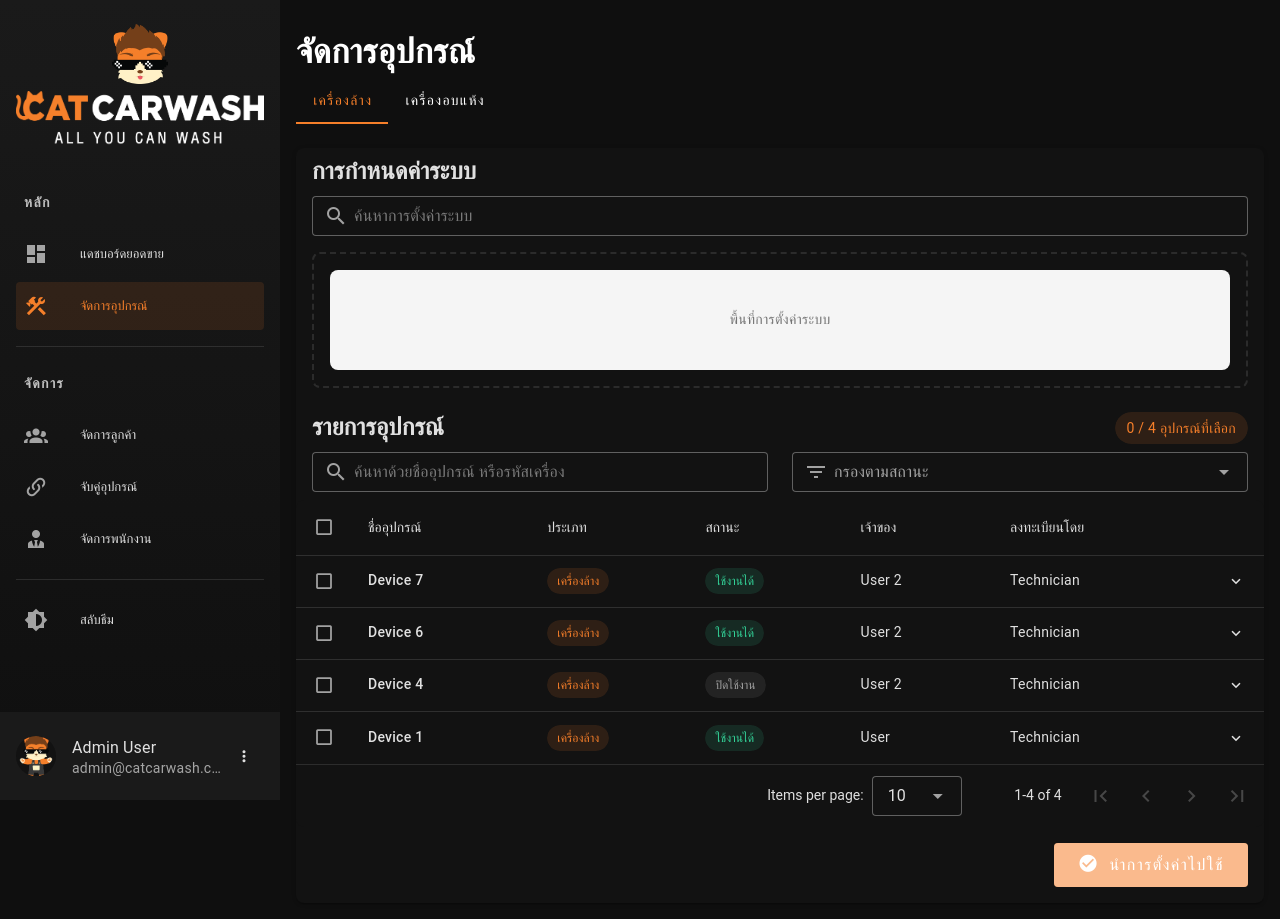
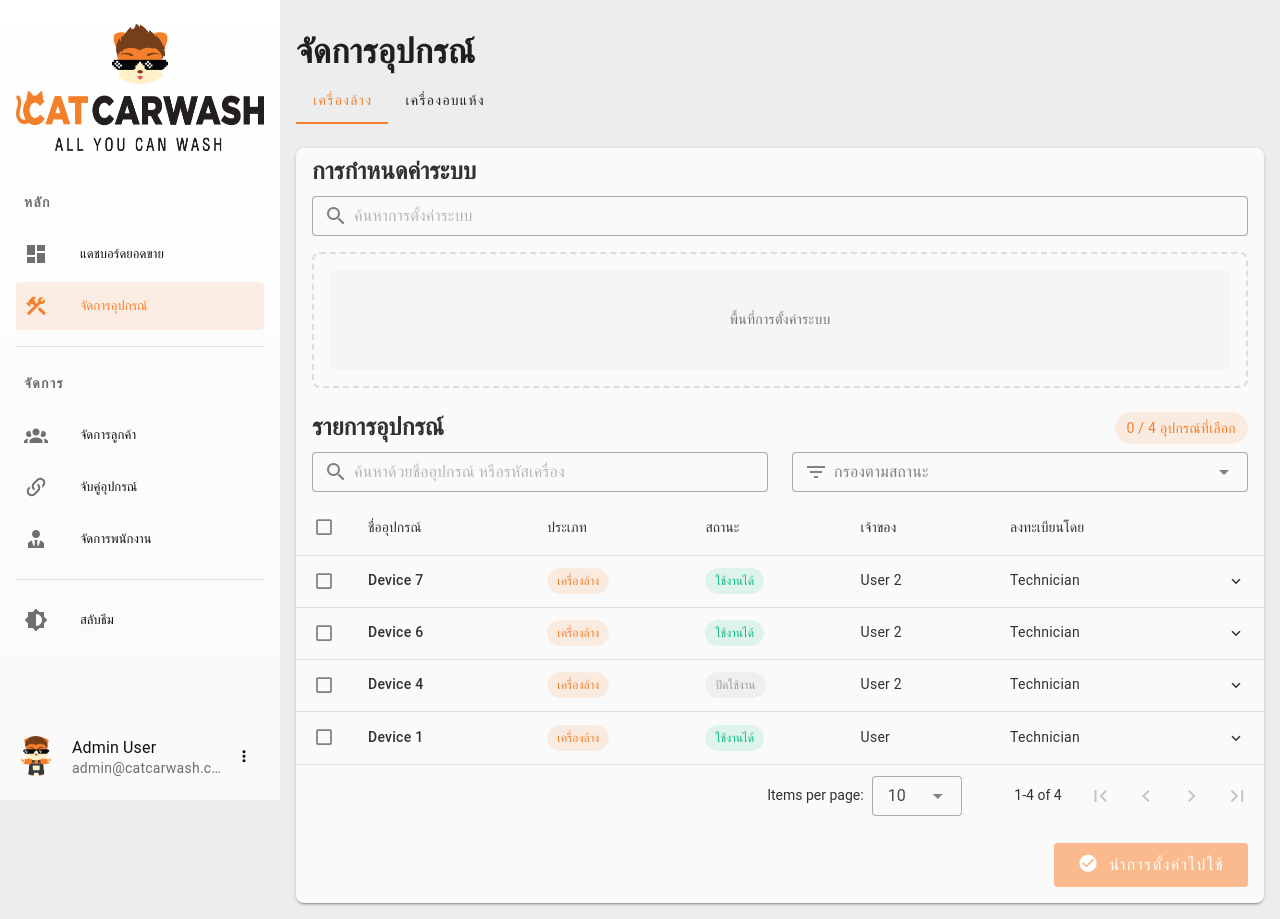
Before and after one commit to deltaforce1996/catcar_wash_service_app, a Nuxt app in the folder catcar_wash_service_frontend/: page /device-management in a window 1280 px wide. Built offline with nearby package versions, Linux system fonts and the light colour scheme.

Commit message:
style(surface color): surface color & remove hover effect and adjust card elevation for expanded view

```diff
--- a/catcar_wash_service_frontend/pages/dashboard.vue
+++ b/catcar_wash_service_frontend/pages/dashboard.vue
@@ -319,9 +319,8 @@
           <td :colspan="columns.length" class="pa-0">
             <v-card
               class="ma-2 payment-details-card"
-              color="surface-container-low"
-              elevation="0"
-              border
+              color="surface-container"
+              elevation="1"
               rounded="lg"
             >
               <v-card-text class="pa-4">
@@ -359,24 +358,20 @@
                         </div>
 
                         <div v-if="hasQrPayment(item)">
-                          <v-card
-                            class="mb-2"
-                            color="primary-lighten-1"
-                            variant="tonal"
-                          >
+                          <v-card class="mb-2" color="primary" variant="tonal">
                             <v-card-text class="pa-3">
                               <div class="text-caption text-medium-emphasis">
-                                Net Amount
+                                จำนวนเงินผ่าน QR Code
                               </div>
                               <div class="text-h6 font-weight-bold">
                                 ฿{{ item.payload.qr.net_amount }}
                               </div>
                             </v-card-text>
                           </v-card>
-                          <v-card color="primary-lighten-2" variant="tonal">
+                          <v-card color="primary-lighten-1" variant="tonal">
                             <v-card-text class="pa-3">
                               <div class="text-caption text-medium-emphasis">
-                                Transaction ID
+                                รหัสธุรกรรม
                               </div>
                               <div class="text-body-2 font-family-monospace">
                                 {{ item.payload.qr.transaction_id }}
--- a/catcar_wash_service_frontend/pages/device-management.vue
+++ b/catcar_wash_service_frontend/pages/device-management.vue
@@ -150,9 +150,8 @@
 
         <!-- Expandable Row Content -->
         <template #expanded-row="{ item }">
-          <tr>
           <td :colspan="deviceHeaders.length + 2" class="pa-4">
-              <v-card elevation="2" color="surface-container-low">
+            <v-card flat>
               <v-card-text class="pa-3">
                 <!-- Compact Device Info Header -->
                 <div class="d-flex justify-space-between align-center mb-4">
@@ -234,9 +233,7 @@
                             >
                               {{ config.value }}
                             </v-chip>
-                              <span
-                                class="text-caption text-on-surface-variant"
-                              >
+                            <span class="text-caption text-on-surface-variant">
                               {{ config.unit }}
                             </span>
                           </div>
@@ -248,7 +245,6 @@
               </v-card-text>
             </v-card>
           </td>
-          </tr>
         </template>
       </v-data-table>
 
--- a/catcar_wash_service_frontend/plugins/vuetify.ts
+++ b/catcar_wash_service_frontend/plugins/vuetify.ts
@@ -7,7 +7,7 @@ import { createVuetify } from "vuetify";
 export default defineNuxtPlugin((app) => {
   const vuetify = createVuetify({
     theme: {
-      defaultTheme: "dark",
+      defaultTheme: "light",
       themes: {
         light: {
           dark: false,
@@ -52,16 +52,16 @@ export default defineNuxtPlugin((app) => {
             surface: "hsl(0, 0%, 98%)",
             "surface-bright": "hsl(0, 0%, 100%)",
             "surface-variant": "hsl(0, 0%, 88%)",
-            "surface-container-high": "hsl(0, 0%, 93%)",
-            "surface-container-highest": "hsl(0, 0%, 91%)",
-            "surface-container": "hsl(0, 0%, 96%)",
-            "surface-container-low": "hsl(0, 0%, 97%)",
-            "surface-container-lowest": "hsl(0, 0%, 100%)",
-            background: "hsl(0, 0%, 98%)",
+            "surface-container-highest": "hsl(0, 0%, 100%)",
+            "surface-container-high": "hsl(0, 0%, 100%)",
+            "surface-container": "hsl(0, 0%, 100%)",
+            "surface-container-low": "hsl(0, 0%, 98%)",
+            "surface-container-lowest": "hsl(0, 0%, 95%)",
+            background: "hsl(0, 0%, 93%)",
 
             // Modern Text Colors - Pure Gray Palette
-            "on-surface": "#2e2e2e", // Dark gray
-            "on-surface-variant": "#6e6e6e", // Medium gray
+            "on-surface": "hsl(0, 0%, 7%)", // Dark gray
+            "on-surface-variant": "hsl(0, 0%, 43%)", // Medium gray
             "on-primary": "#ffffff",
             "on-secondary": "#ffffff",
             "on-error": "#ffffff",
@@ -121,8 +121,8 @@ export default defineNuxtPlugin((app) => {
             background: "hsl(0, 0%, 6%)",
 
             // Modern Dark Text Colors - Pure Gray
-            "on-surface": "#e0e0e0",
-            "on-surface-variant": "#c0c0c0",
+            "on-surface": "hsl(0, 0%, 88%)",
+            "on-surface-variant": "hsl(0, 0%, 75%)",
             "on-primary": "#ffffff",
             "on-secondary": "#ffffff",
             "on-error": "#ffffff",
```
Lines whose indentation alone changed are shown as unchanged.
